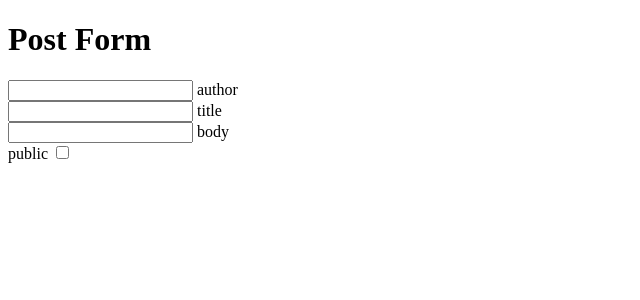
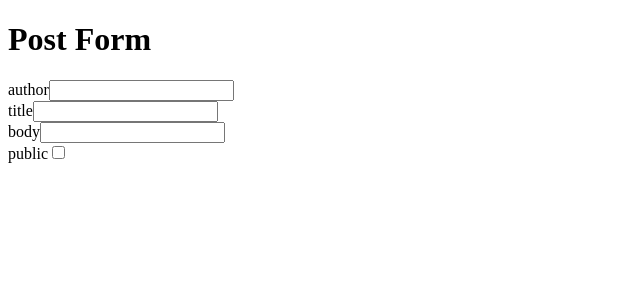
Before and after one commit to defendimattia/react-post-form, a React (Vite) app: page / in a window 1280 px wide. Shown: the top 300 px of the page, without its empty margins (0-640 px from the left). Built offline with nearby package versions, Linux system fonts and the light colour scheme.

Commit message:
add: useState logic to inputs

```diff
--- a/src/App.jsx
+++ b/src/App.jsx
@@ -1,15 +1,46 @@
 import { useState } from 'react'
 
 function App() {
+
+  const [formData, setFormData] = useState({
+    author: "",
+    title: "",
+    body: "",
+    public: false
+  })
+
+  function handleFormData(e) {
+    const value =
+      e.target.type === "checkbox" ?
+        e.target.checked : e.target.value;
+    setFormData((formData) => ({
+      ...formData,
+      [e.target.name]: value,
+    }));
+  }
+
   return (
 
     <>
       <h1>Post Form</h1>
+
       <form>
-        <input type="text" /> author<br />
-        <input type="text" /> title<br />
-        <input type="text" /> body<br />
-        public <input type="checkbox" />
+
+        <label htmlFor="author">author</label>
+        <input id="author" type="text" name="author" value={formData.author} onChange={handleFormData} />
+        <br />
+
+        <label htmlFor="title">title</label>
+        <input id="title" type="text" name="title" value={formData.title} onChange={handleFormData} />
+        <br />
+
+        <label htmlFor="body">body</label>
+        <input id="body" type="text" name="body" value={formData.body} onChange={handleFormData} />
+        <br />
+
+        <label htmlFor="author">public</label>
+        <input id="public" type="checkbox" name="public" checked={formData.public} onChange={handleFormData} />
+
       </form>
     </>
 
```
